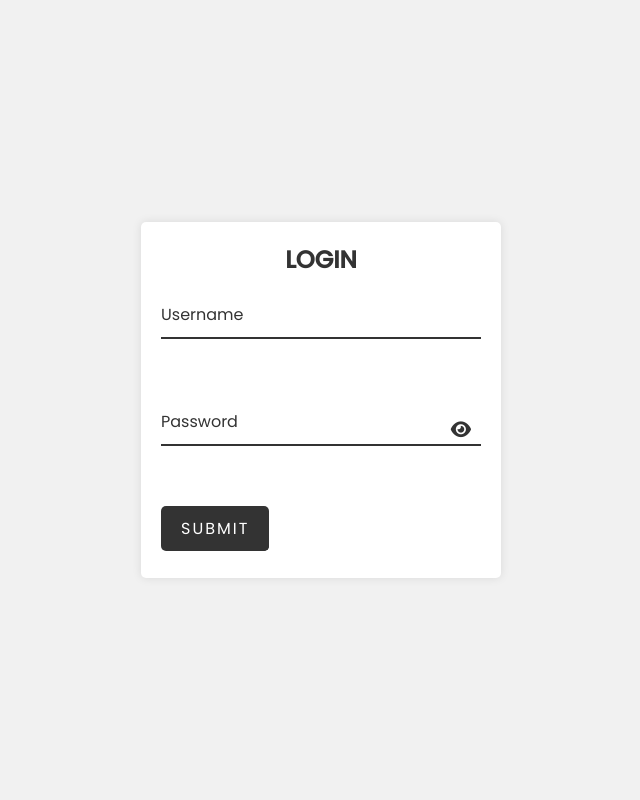
After one commit to zorro4u/danzigmarken, a PHP site: page /tools/pwd_toogle.html in a window 1280 px wide. The commit adds this page. Shown: the whole page, without its empty margins (319-959 px from the left). Run offline with PHP 8.4, Linux system fonts and the light colour scheme.

Commit message:
password toogle

```diff
--- a/_ROOT/cls/Auth.php
+++ b/_ROOT/cls/Auth.php
@@ -31,6 +31,11 @@ use Dzg\Cls\{Database, Tools};
  */
 $_SESSION['rootdir'] = Tools::rootdir();
 
+
+// Startseite festlegen, $_SESSION['main']
+if (!isset($_SESSION['main'])) {
+    $_SESSION['main'] = $_SESSION['rootdir'].'/index.php';
+}
 
 
 /****************************
--- a/_ROOT/cls/Tools.php
+++ b/_ROOT/cls/Tools.php
@@ -148,6 +148,8 @@ class Tools
     {
         // Herkunftsseite speichern
         if (empty($return2)) $return2 = ["index", "index2", "details"];
+        if (!isset($_SESSION['main'])) $_SESSION['main'] = $_SESSION['rootdir'].'/index.php';
+
         if (isset($_SERVER['HTTP_REFERER']) &&
             (strpos($_SERVER['HTTP_REFERER'], $_SERVER['PHP_SELF']) === false))
         {
@@ -166,8 +168,6 @@ class Tools
 
         } elseif (empty($_SERVER['HTTP_REFERER']) && !empty($_SESSION['lastsite'])) {
         }
-
-        unset($return2, $referer, $fn_referer);
     }
 
 
--- /dev/null
+++ b/tools/pwd_toogle.html
@@ -0,0 +1,259 @@
+<!DOCTYPE html>
+<html lang="en">
+
+  <head>
+    <meta charset="UTF-8" />
+    <meta name="viewport" content="width=device-width, initial-scale=1.0" />
+    <meta http-equiv="X-UA-Compatible" content="ie=edge" />
+    <title>Login Page</title>
+    <!-- <link rel="stylesheet" href="style.css" /> -->
+    <link rel="stylesheet" href="https://cdnjs.cloudflare.com/ajax/libs/font-awesome/6.4.0/css/all.min.css" integrity="sha512-iecdLmaskl7CVkqkXNQ/ZH/XLlvWZOJyj7Yy7tcenmpD1ypASozpmT/E0iPtmFIB46ZmdtAc9eNBvH0H/ZpiBw==" crossorigin="anonymous" referrerpolicy="no-referrer" />
+
+
+<style>
+@import url("https://fonts.googleapis.com/css?family=Poppins:400,500&display=swap");
+
+* {
+  margin: 0;
+  padding: 0;
+  box-sizing: border-box;
+  font-family: "Poppins", sans-serif;
+}
+
+body {
+  height: 100vh;
+  display: flex;
+  justify-content: center;
+  align-items: center;
+  background-color: #f1f1f1;
+}
+
+.container {
+  width: 100%;
+  max-width: 400px;
+  padding: 20px;
+}
+
+.login-box {
+  background-color: #fff;
+  padding: 20px;
+  border-radius: 5px;
+  box-shadow: 0 0 10px rgba(0, 0, 0, 0.1);
+}
+
+.login-box h2 {
+  margin: 0 0 15px;
+  padding: 0;
+  color: #333;
+  text-align: center;
+  text-transform: uppercase;
+}
+
+.user-box {
+  position: relative;
+  margin-bottom: 30px;
+}
+
+.user-box input {
+  width: 100%;
+  padding: 10px 0;
+  font-size: 16px;
+  color: #333;
+  margin-bottom: 30px;
+  border: none;
+  border-bottom: 2px solid #333;
+  outline: none;
+  background: transparent;
+}
+
+.user-box label {
+  position: absolute;
+  top: 0;
+  left: 0;
+  padding: 10px 0;
+  font-size: 16px;
+  color: #333;
+  pointer-events: none;
+  transition: 0.5s;
+}
+
+.user-box input:focus ~ label,
+.user-box input:valid ~ label {
+  transform: translateY(-20px);
+  font-size: 14px;
+  color: #333;
+}
+
+a {
+  display: inline-block;
+  background-color: #333;
+  color: #fff;
+  padding: 10px 20px;
+  font-size: 16px;
+  text-transform: uppercase;
+  text-decoration: none;
+  position: relative;
+  overflow: hidden;
+  transition: 0.5s;
+  letter-spacing: 2px;
+  border-radius: 5px;
+}
+
+a:hover {
+  background-color: #fff;
+  color: #333;
+  border: 1px solid #333;
+}
+
+a span {
+  position: absolute;
+  display: block;
+}
+
+a span:nth-child(1) {
+  top: 0;
+  left: -100%;
+  width: 100%;
+  height: 2px;
+  background-color: #333;
+  animation: animate1 1s linear infinite;
+}
+
+@keyframes animate1 {
+  0% {
+    left: -100%;
+  }
+  50%,
+  100% {
+    left: 100%;
+  }
+}
+
+a span:nth-child(2) {
+  top: -100%;
+  right: 0;
+  width: 2px;
+  height: 100%;
+  background-color: #333;
+  animation: animate2 1s linear infinite;
+  animation-delay: 0.25s;
+}
+
+@keyframes animate2 {
+  0% {
+    top: -100%;
+  }
+  50%,
+  100% {
+    top: 100%;
+  }
+}
+
+a span:nth-child(3) {
+  bottom: 0;
+  right: -100%;
+  width: 100%;
+  height: 2px;
+  background-color: #333;
+  animation: animate3 1s linear infinite;
+  animation-delay: 0.5s;
+}
+
+@keyframes animate3 {
+  0% {
+    right: -100%;
+  }
+  50%,
+  100% {
+    right: 100%;
+  }
+}
+
+a span:nth-child(4) {
+  bottom: -100%;
+  left: 0;
+  width: 2px;
+  height: 100%;
+  background-color: #333;
+  animation: animate4 1s linear infinite;
+  animation-delay: 0.75s;
+}
+
+@keyframes animate4 {
+  0% {
+    bottom: -100%;
+  }
+  50%,
+  100% {
+    bottom: 100%;
+  }
+}
+
+.password-toggle-icon {
+  position: absolute;
+  top: 50%;
+  right: 10px;
+  transform: translateY(-50%);
+  cursor: pointer;
+}
+
+.password-toggle-icon i {
+  font-size: 18px;
+  line-height: 1;
+  color: #333;
+  transition: color 0.3s ease-in-out;
+  margin-bottom: 20px;
+}
+
+.password-toggle-icon i:hover {
+  color: #000;
+}
+</style>
+
+  </head>
+
+  <body>
+    <div class="container">
+      <div class="login-box">
+        <h2>Login</h2>
+        <form action="" method="post">
+          <div class="user-box">
+            <input type="text" name="" required="" />
+            <label>Username</label>
+          </div>
+          <div class="user-box">
+            <input type="password" name="" id="password" required="" />
+            <label>Password</label>
+            <span class="password-toggle-icon"><i class="fas fa-eye"></i></span>
+          </div>
+          <a href="#">
+            <span></span>
+            <span></span>
+            <span></span>
+            <span></span>
+            Submit
+          </a>
+        </form>
+      </div>
+    </div>
+
+    <!-- <script src="script.js"></script> -->
+<script>
+const passwordField = document.getElementById("password");
+const togglePassword = document.querySelector(".password-toggle-icon i");
+
+togglePassword.addEventListener("click", function () {
+  if (passwordField.type === "password") {
+    passwordField.type = "text";
+    togglePassword.classList.remove("fa-eye");
+    togglePassword.classList.add("fa-eye-slash");
+  } else {
+    passwordField.type = "password";
+    togglePassword.classList.remove("fa-eye-slash");
+    togglePassword.classList.add("fa-eye");
+  }
+});
+</script>
+
+  </body>
+</html>
```
Also changed, not shown: _ROOT/cls/Kontakt.php (+1 -22 lines), _ROOT/cls/Login.php (+53 -10 lines), assets/css/style-auth.css (+64 -6 lines).
